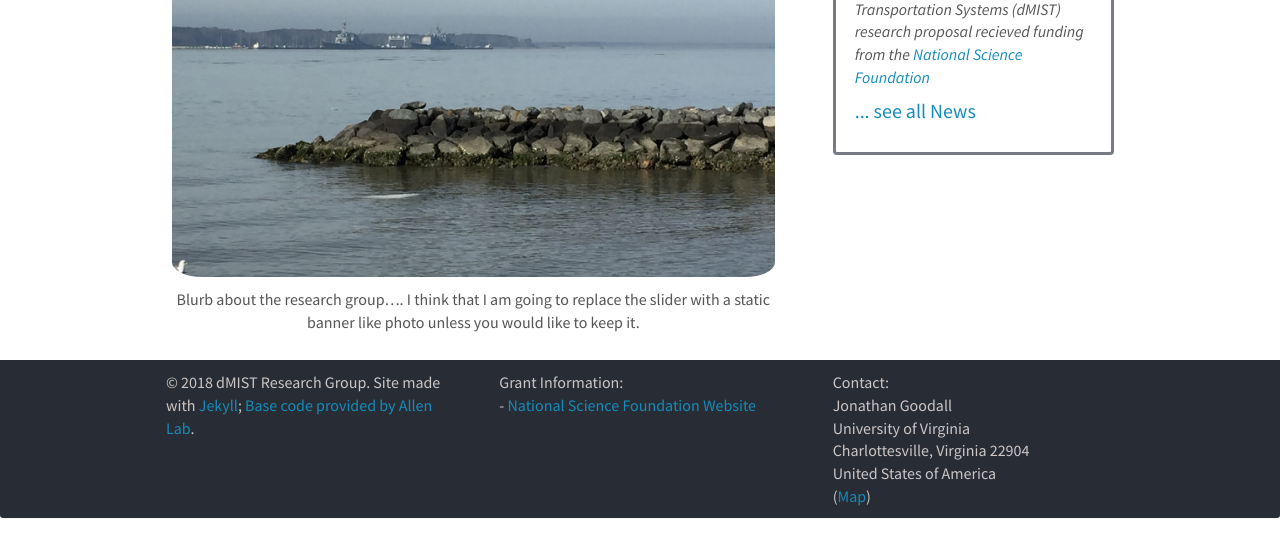
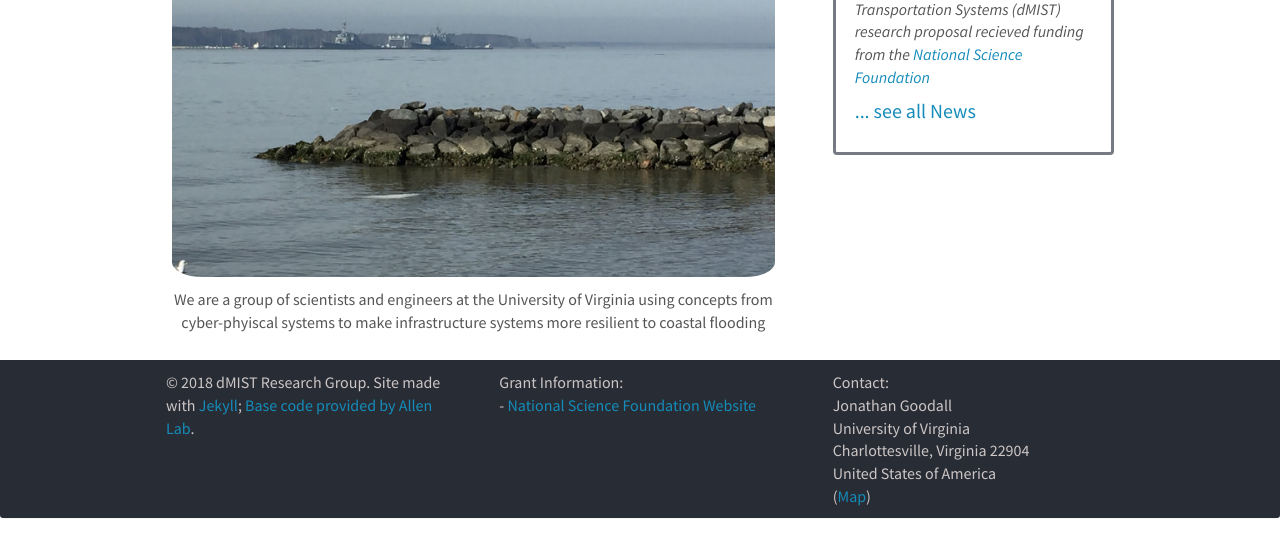
Before and after one commit to UVAdMIST/uvadmist.github.io, a plain HTML site: page index.html in a window 1280 px wide. Shown: the part 207-764 px from the top of the page. Drawn offline with nearby package versions, Linux system fonts and the light colour scheme.

Commit message:
Updating blurb on home page

```diff
--- a/index.html
+++ b/index.html
@@ -63,7 +63,7 @@
   <p><img src="/images/picpic/RiverRocks.jpg" width="95%" /></p>
 </figure>
 
-<p>Blurb about the research group…. I think that I am going to replace the slider with a static banner like photo unless you would like to keep it.</p>
+<p>We are a group of scientists and engineers at the University of Virginia using concepts from cyber-phyiscal systems to make infrastructure systems more resilient to coastal flooding</p>
 
 <!--<figure class="fourth">
   <img src="/images/logopic/Logo_Leiden.jpg" style="width: 210px">
```
